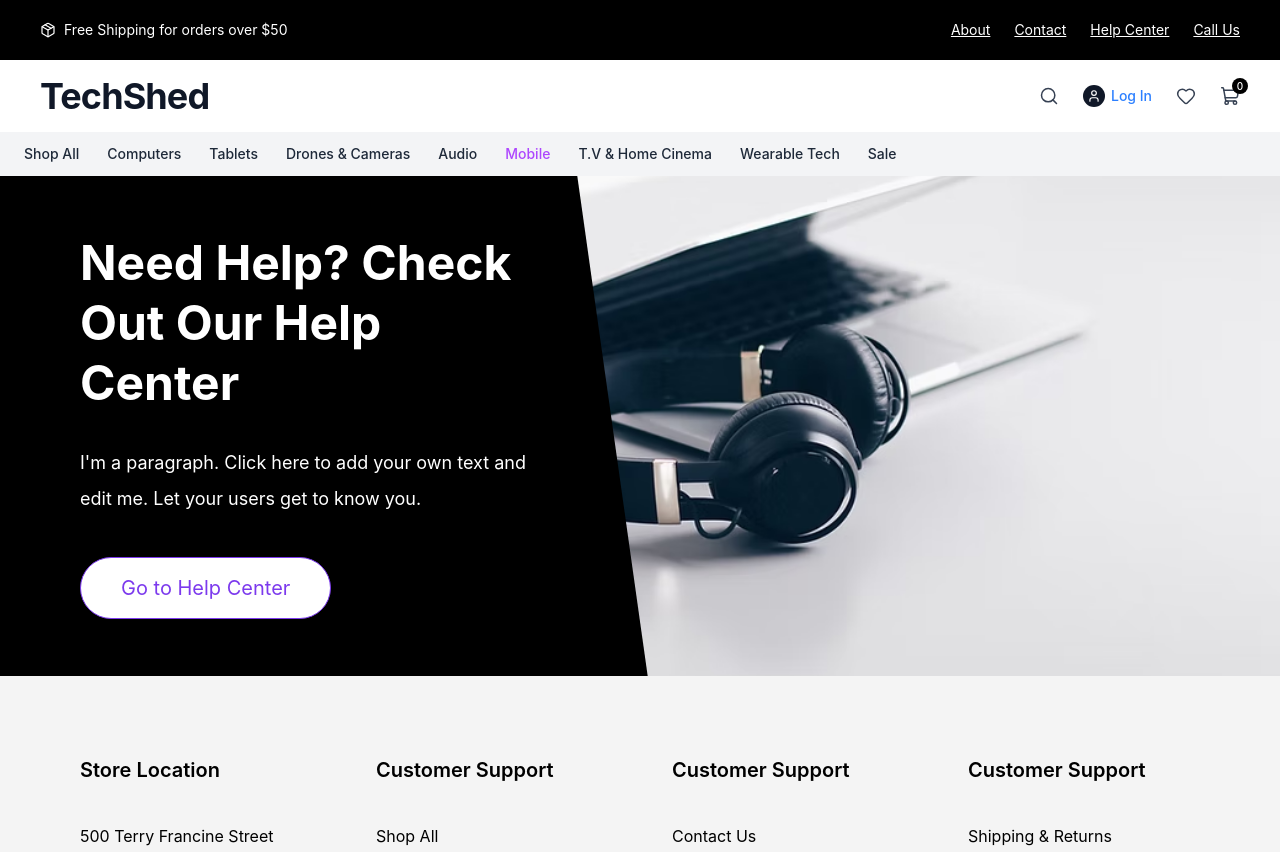
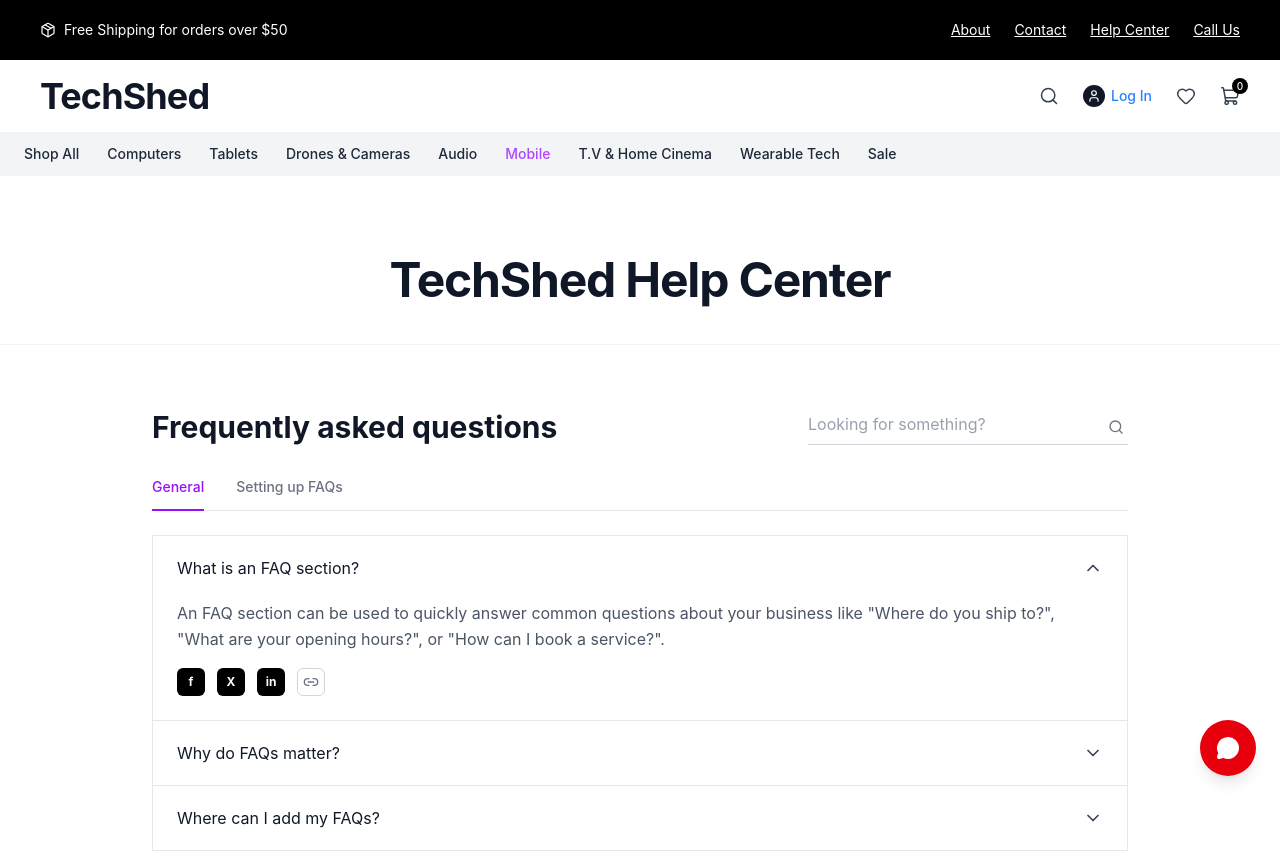
Before and after one commit to hrithik-nonia/electronic_shop, a React (Vite) app: page /help in a window 1280 px wide. Shown: the top 852 px of the page. Built offline with nearby package versions, Linux system fonts and the light colour scheme.

Commit message:
help center page added

```diff
--- a/src/App.jsx
+++ b/src/App.jsx
@@ -5,6 +5,7 @@
 const Home = lazy(() => import("./pages/home_page"));
 const AboutPage = lazy(() => import("./pages/about_page"));
 const ContactPage = lazy(() => import("./pages/contact_page"));
+const FAQHelpCenter = lazy(() => import("./pages/help_center_page"));
 
 export default function App() {
   return (
@@ -15,6 +16,7 @@
           <Route path="/" element={<Home />} />
           <Route path="/about" element={<AboutPage />} />
           <Route path="/contact" element={<ContactPage />} />
+          <Route path="/help" element={<FAQHelpCenter />} />
         </Routes>
       </Suspense>
       <Footer />
--- /dev/null
+++ b/src/pages/help_center_page.jsx
@@ -0,0 +1,185 @@
+import { useState } from "react";
+import {
+  Search,
+  ChevronDown,
+  ChevronUp,
+  Link2,
+  MessageCircle,
+} from "lucide-react";
+
+const FB = () => (
+  <div className="w-7 h-7 rounded-md bg-black flex items-center justify-center text-white text-xs font-bold">
+    f
+  </div>
+);
+const XIcon = () => (
+  <div className="w-7 h-7 rounded-md bg-black flex items-center justify-center text-white text-xs font-bold">
+    X
+  </div>
+);
+const LinkedIn = () => (
+  <div className="w-7 h-7 rounded-md bg-black flex items-center justify-center text-white text-xs font-bold">
+    in
+  </div>
+);
+
+const GENERAL_FAQS = [
+  {
+    question: "What is an FAQ section?",
+    answer:
+      'An FAQ section can be used to quickly answer common questions about your business like "Where do you ship to?", "What are your opening hours?", or "How can I book a service?".',
+    withShare: true,
+  },
+  {
+    question: "Why do FAQs matter?",
+    answer:
+      "FAQs save your customers time by answering common questions instantly, reducing support requests and helping people make decisions faster.",
+  },
+  {
+    question: "Where can I add my FAQs?",
+    answer:
+      "You can add and edit your FAQs from the Help Center settings panel in your dashboard, under the Content tab.",
+  },
+];
+
+const SETUP_FAQS = [
+  {
+    question: "How do I create a new FAQ category?",
+    answer:
+      'Go to Help Center settings, click "Add category", and give it a name. You can then add questions under that category.',
+  },
+  {
+    question: "Can I reorder my FAQ items?",
+    answer:
+      "Yes, drag and drop any question within its category to change the order it appears to visitors.",
+  },
+];
+
+function AccordionItem({ item, isOpen, onToggle }) {
+  return (
+    <div className="border border-gray-200 bg-white">
+      <button
+        onClick={onToggle}
+        className="w-full flex items-center justify-between gap-4 px-6 py-5 text-left"
+      >
+        <span className="text-base text-gray-900">{item.question}</span>
+        {isOpen ? (
+          <ChevronUp className="w-5 h-5 text-gray-700 shrink-0" />
+        ) : (
+          <ChevronDown className="w-5 h-5 text-gray-700 shrink-0" />
+        )}
+      </button>
+
+      {isOpen && (
+        <div className="px-6 pb-6">
+          <p className="text-gray-600 leading-relaxed">{item.answer}</p>
+
+          {item.withShare && (
+            <div className="flex items-center gap-3 mt-4">
+              <FB />
+              <XIcon />
+              <LinkedIn />
+              <div className="w-7 h-7 rounded-md border border-gray-300 flex items-center justify-center text-gray-500">
+                <Link2 className="w-4 h-4" />
+              </div>
+            </div>
+          )}
+        </div>
+      )}
+    </div>
+  );
+}
+
+export default function FAQHelpCenter() {
+  const [activeTab, setActiveTab] = useState("general");
+  const [openIndex, setOpenIndex] = useState(0);
+  const [query, setQuery] = useState("");
+
+  const faqs = activeTab === "general" ? GENERAL_FAQS : SETUP_FAQS;
+
+  const filtered = faqs.filter((f) =>
+    f.question.toLowerCase().includes(query.toLowerCase()),
+  );
+
+  const handleTab = (tab) => {
+    setActiveTab(tab);
+    setOpenIndex(0);
+  };
+
+  return (
+    <div className="min-h-screen bg-white lg:py-10">
+      {/* Header */}
+      <header className="border-b border-gray-100 py-10 text-center">
+        <h1 className="text-5xl font-bold tracking-tight text-gray-900">
+          TechShed Help Center
+        </h1>
+      </header>
+
+      <main className="max-w-5xl mx-auto px-6 py-16">
+        <div className="flex flex-col md:flex-row md:items-end md:justify-between gap-6 mb-8">
+          <h2 className="text-3xl font-bold text-gray-900">
+            Frequently asked questions
+          </h2>
+
+          <div className="relative w-full md:w-80">
+            <input
+              type="text"
+              value={query}
+              onChange={(e) => setQuery(e.target.value)}
+              placeholder="Looking for something?"
+              className="w-full border-b border-gray-300 pb-2 pr-8 text-gray-700 placeholder-gray-400 focus:outline-none focus:border-gray-600"
+            />
+            <Search className="w-4 h-4 text-gray-500 absolute right-1 bottom-2.5" />
+          </div>
+        </div>
+
+        {/* Tabs */}
+        <div className="flex gap-8 border-b border-gray-200 mb-6">
+          <button
+            onClick={() => handleTab("general")}
+            className={`pb-3 text-sm font-medium border-b-2 -mb-px ${
+              activeTab === "general"
+                ? "text-purple-600 border-purple-600"
+                : "text-gray-500 border-transparent hover:text-gray-700"
+            }`}
+          >
+            General
+          </button>
+          <button
+            onClick={() => handleTab("setup")}
+            className={`pb-3 text-sm font-medium border-b-2 -mb-px ${
+              activeTab === "setup"
+                ? "text-purple-600 border-purple-600"
+                : "text-gray-500 border-transparent hover:text-gray-700"
+            }`}
+          >
+            Setting up FAQs
+          </button>
+        </div>
+
+        {/* Accordion list */}
+        <div className="flex flex-col -space-y-px">
+          {filtered.length === 0 ? (
+            <p className="text-gray-500 py-8 text-center">
+              No results found for "{query}".
+            </p>
+          ) : (
+            filtered.map((item, i) => (
+              <AccordionItem
+                key={item.question}
+                item={item}
+                isOpen={openIndex === i}
+                onToggle={() => setOpenIndex(openIndex === i ? -1 : i)}
+              />
+            ))
+          )}
+        </div>
+      </main>
+
+      {/* Floating chat button */}
+      <button className="fixed bottom-6 right-6 w-14 h-14 rounded-full bg-red-600 hover:bg-red-700 flex items-center justify-center shadow-lg text-white transition-colors">
+        <MessageCircle className="w-6 h-6" fill="white" />
+      </button>
+    </div>
+  );
+}
```
